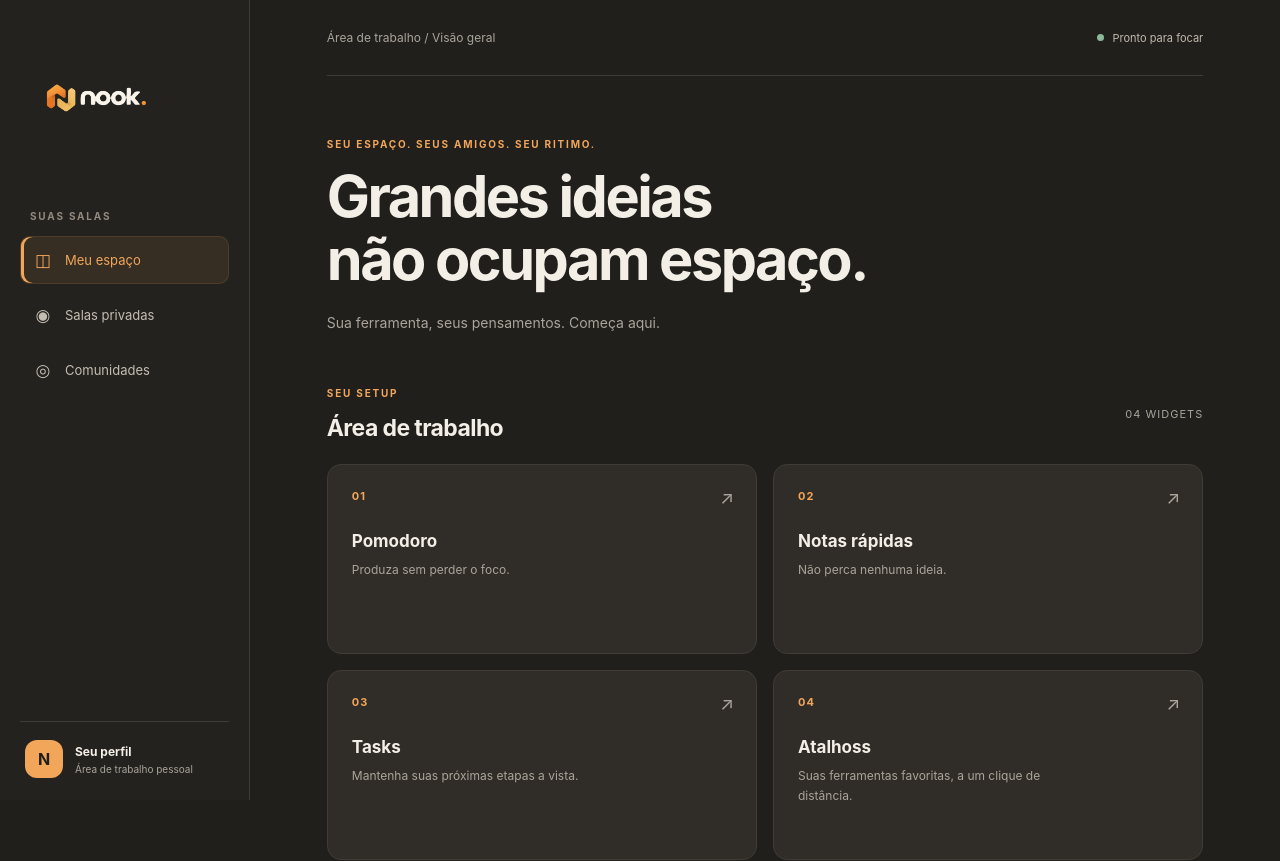
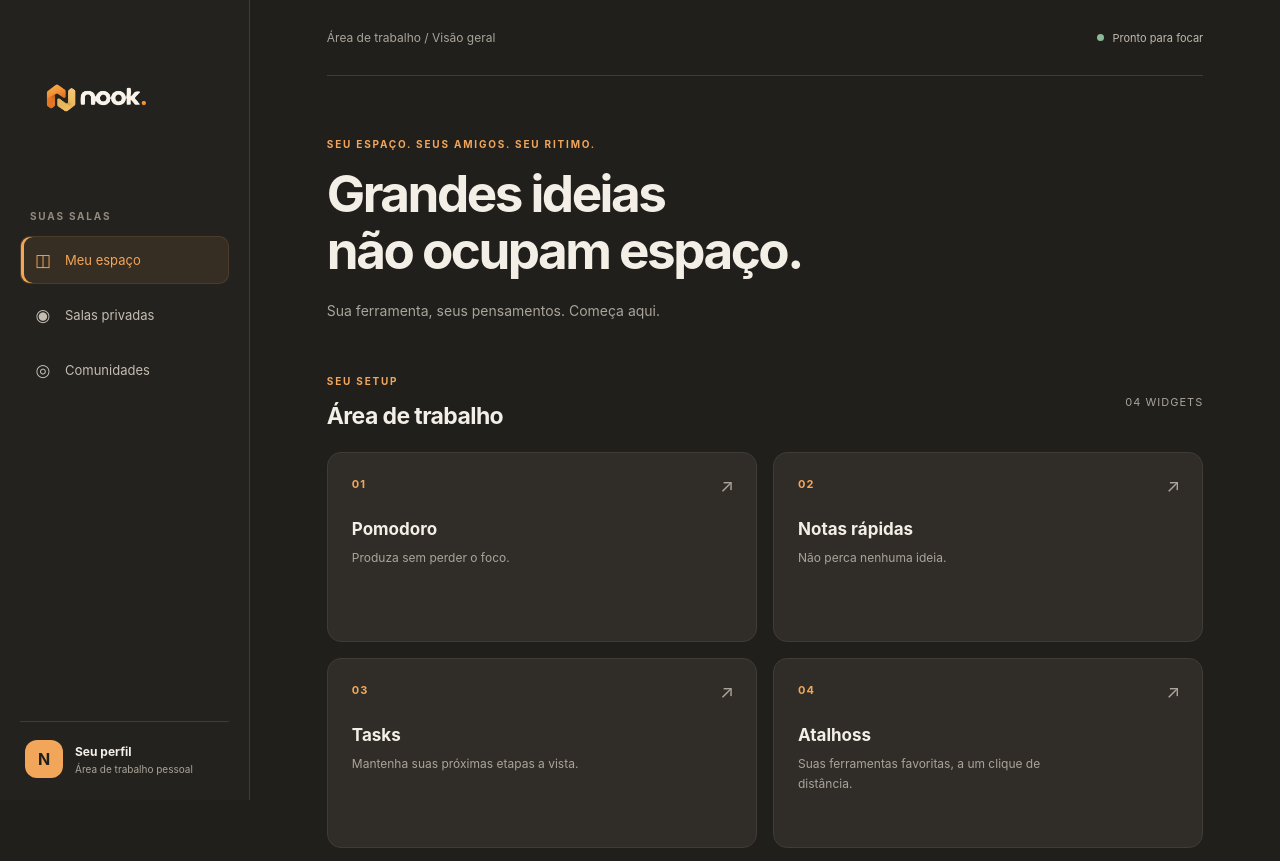
Before and after one commit to Miaunisul/Nook, a React (Vite) app in the folder apps/web/: page / in a window 1280 px wide. Shown: the top 861 px of the page. Built offline with nearby package versions, Linux system fonts and the light colour scheme.

Commit message:
style(web): refine workspace heading

```diff
--- a/apps/web/src/styles.css
+++ b/apps/web/src/styles.css
@@ -200,10 +200,10 @@ a {
   max-width: 700px;
   margin: 0;
   color: var(--text);
-  font-size: clamp(36px, 4.5vw, 58px);
+  font-size: clamp(38px, 4vw, 54px);
   font-weight: 650;
   letter-spacing: -2.5px;
-  line-height: 1.1;
+  line-height: 1.12;
 }
 
 .welcome-description {
```
